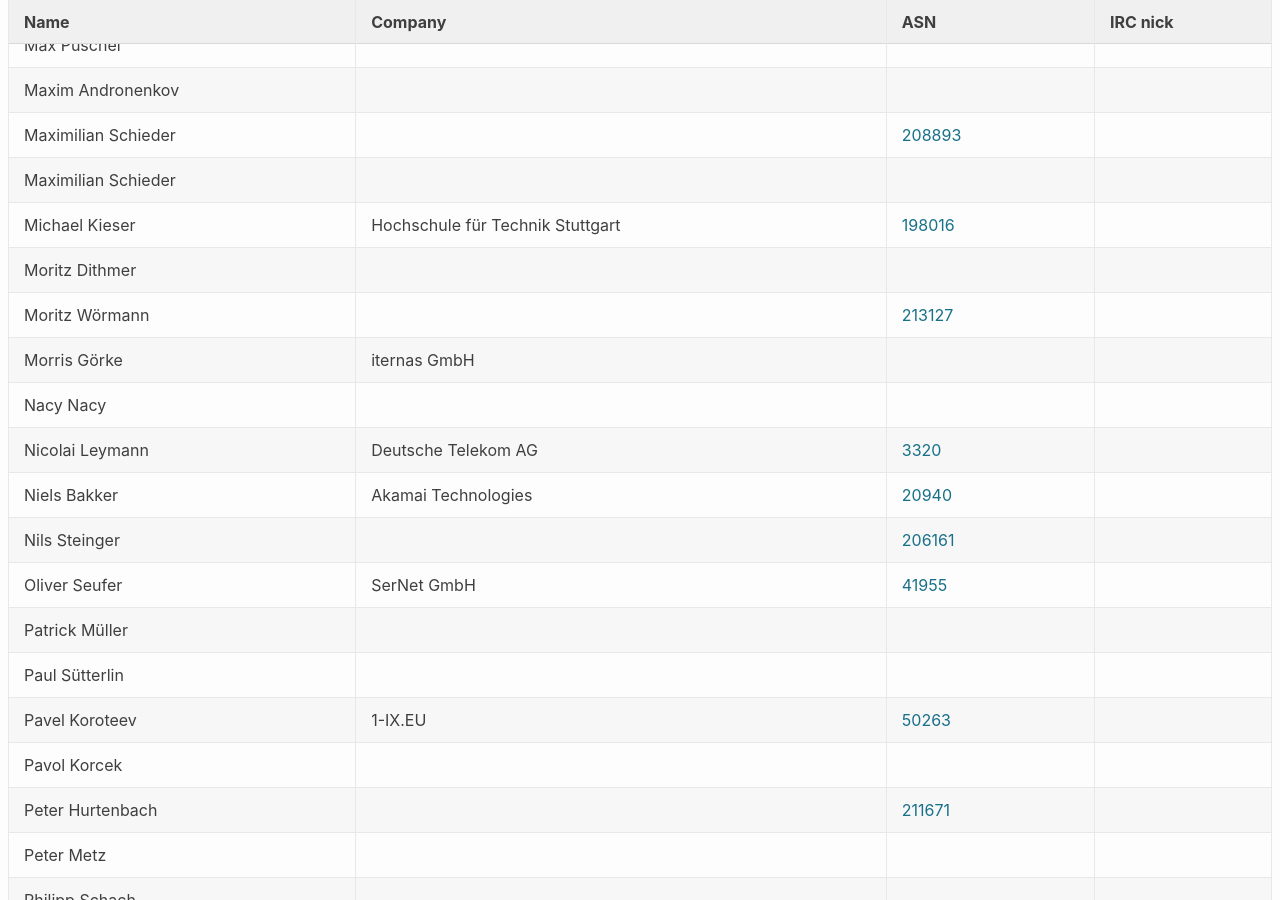
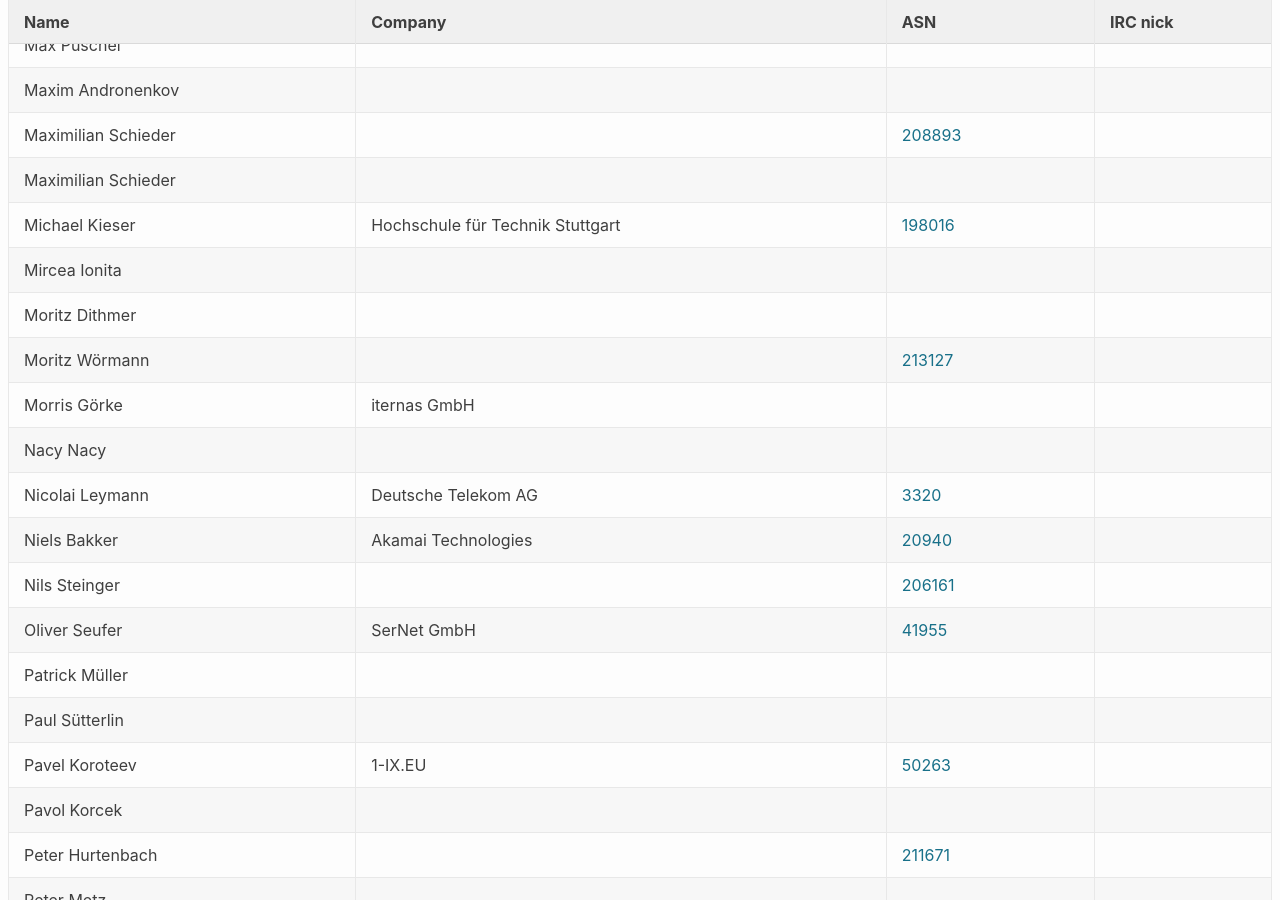
Before and after one commit to denog/pretix-attendeelist, a Jekyll site: the page built from denog15/index.md, in a window 1280 px wide and 900 px high, scrolled down 26664 px. Built offline with Jekyll 4.4.1, drawn with Linux system fonts in a browser that asks for light colours.

Commit message:
Latest data: Mon Nov 20 11:48:11 UTC 2023

```diff
--- a/_data/attendees_denog15_online.json
+++ b/_data/attendees_denog15_online.json
@@ -708,6 +708,12 @@
     "asn": "198016"
   },
   {
+    "name": "Mircea Ionita",
+    "company": null,
+    "irc": null,
+    "asn": null
+  },
+  {
     "name": "Moritz Dithmer",
     "company": null,
     "irc": null,
```
